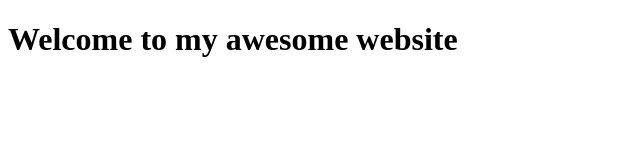
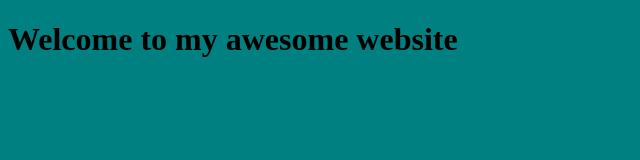
Before and after one commit to MaxVan2/my-awesome-website, a plain HTML site: page index.html in a window 1280 px wide. Shown: the whole page, without its empty margins (0-640 px from the left). Drawn offline with Linux system fonts and the light colour scheme.

Commit message:
added css

```diff
--- /dev/null
+++ b/css/syles.css
@@ -0,0 +1,3 @@
+body{
+  background-color: teal;
+}
--- a/index.html
+++ b/index.html
@@ -4,6 +4,7 @@
   <meta charset="UTF-8">
   <meta name="viewport" content="width=device-width, initial-scale=1.0">
   <title>Document</title>
+  <link href="css/syles.css" type="text/css" rel="stylesheet">
 </head>
 <body>
   <h1>Welcome to my awesome website</h1>
```
